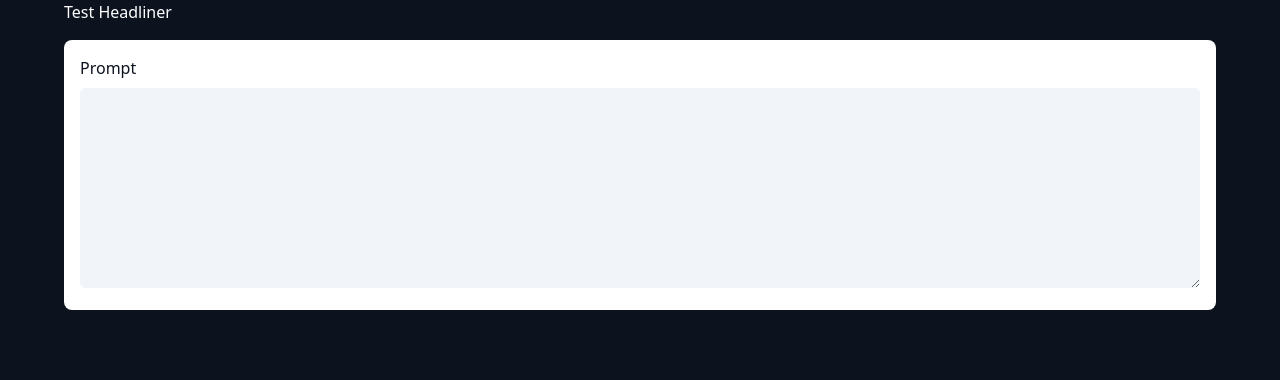
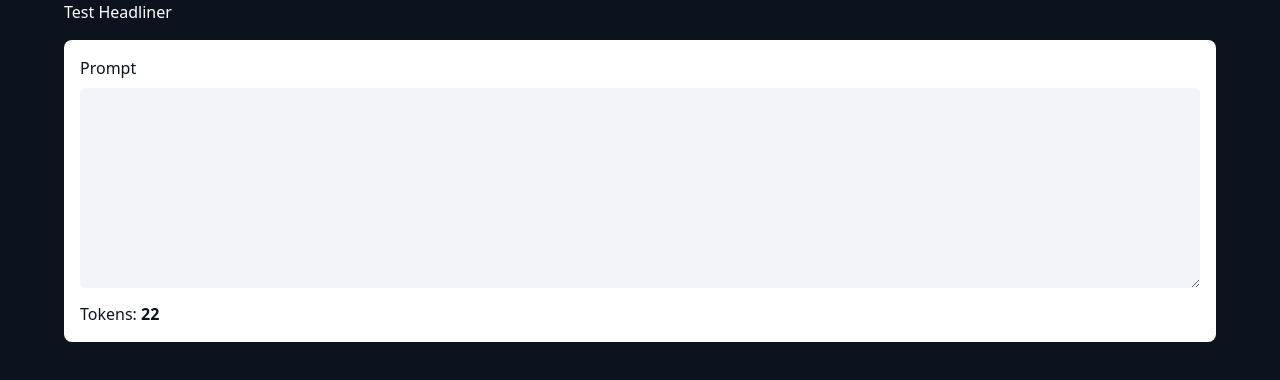
Before and after one commit to liraf/prompts-dashboard, a Nuxt app: page / in a window 1280 px wide. Shown: the top 380 px of the page. Built offline with nearby package versions, Linux system fonts and the light colour scheme.

Commit message:
feat: add tokens info to prompt

```diff
--- a/components/Prompt.vue
+++ b/components/Prompt.vue
@@ -1,9 +1,11 @@
 <template>
-  <div class="w-full bg-white px-4 py-4 rounded-lg">
-    <h3 class="text-blue-950 mb-2">Prompt</h3>
+  <div class="w-full bg-white px-4 py-4 rounded-lg text-blue-950">
+    <h3 class="mb-2">Prompt</h3>
     <CustomTextarea />
+    <div class="mt-2">Tokens: <b>{{ tokens }}</b></div>
   </div>
 </template>
 
 <script setup>
+const tokens = ref(22)
 </script>
```
